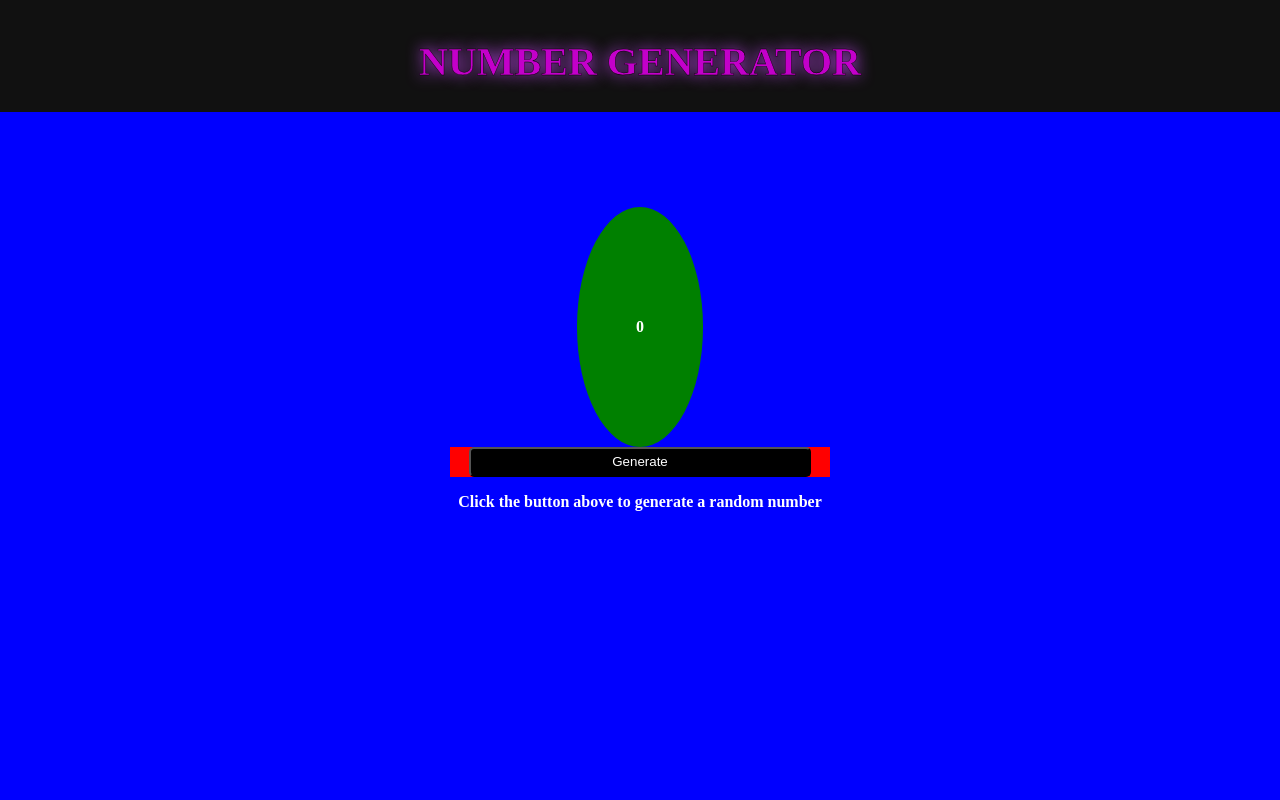
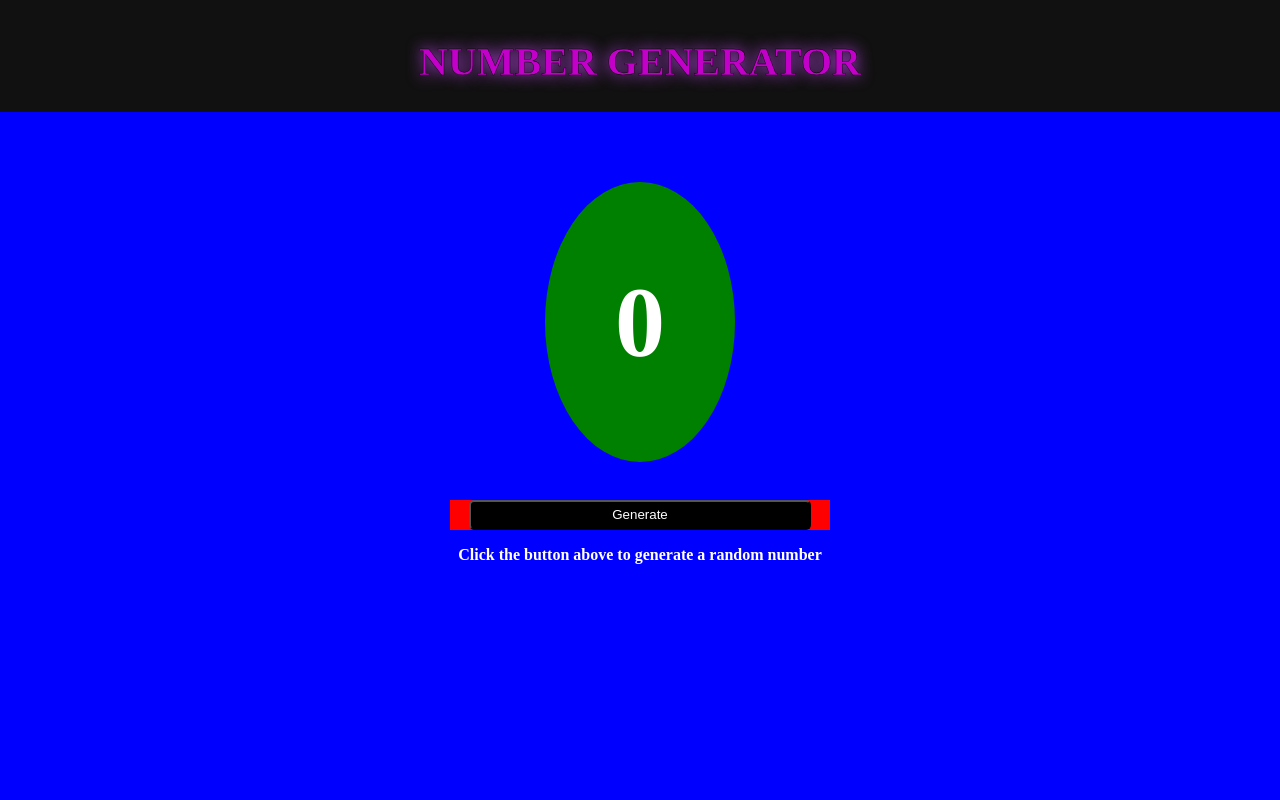
Before and after one commit to TylrPopcorn/Random-Number-Generator, a React (Vite) app: page / in a window 1280 px wide. Shown: the top 800 px of the page. Built offline with nearby package versions, Linux system fonts and the light colour scheme.

Commit message:
Working on styles

```diff
--- a/src/styles.css
+++ b/src/styles.css
@@ -37,11 +37,12 @@ body {
 }
 
 .NumberArea {
-  margin-top: 5%;
+  margin-top: 3%;
   background-color: green;
-  height: 30%;
-  width: calc(var(--width-s) - 20%);
+  height: 35%;
+  width: calc(var(--width-s) - 15%);
   border-radius: 100%;
+  font-size: 100px;
 
   /* Centering text vertically and horizontally */
   display: flex;
@@ -50,6 +51,7 @@ body {
 }
 
 .ButtonHolder {
+  margin-top: 3%;
   background-color: red;
   width: var(--width-s); /* Stretch across the whole screen */
 }
```
Also changed, not shown: 3 other files (tests, documents, lock files or other folders).
